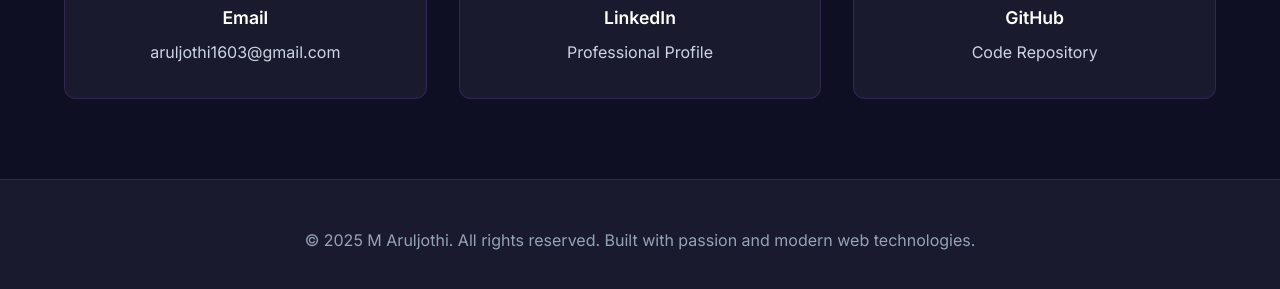
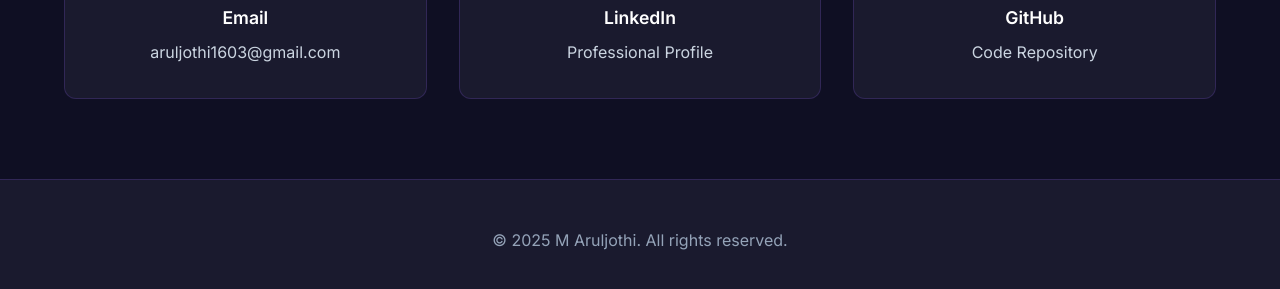
Before and after one commit to Aruljothi16/my-portfolio, a plain HTML site: page index.html in a window 1280 px wide. Shown: the part 5158-5447 px from the top of the page. Drawn offline with Linux system fonts and the light colour scheme.

Commit message:
Update index.html

```diff
--- a/index.html
+++ b/index.html
@@ -1153,7 +1153,7 @@
     <footer>
         <div class="container">
             <div class="footer-content">
-                <p>&copy; 2025 M Aruljothi. All rights reserved. Built with passion and modern web technologies.</p>
+                <p>&copy; 2025 M Aruljothi. All rights reserved. </p>
             </div>
         </div>
     </footer>
```
